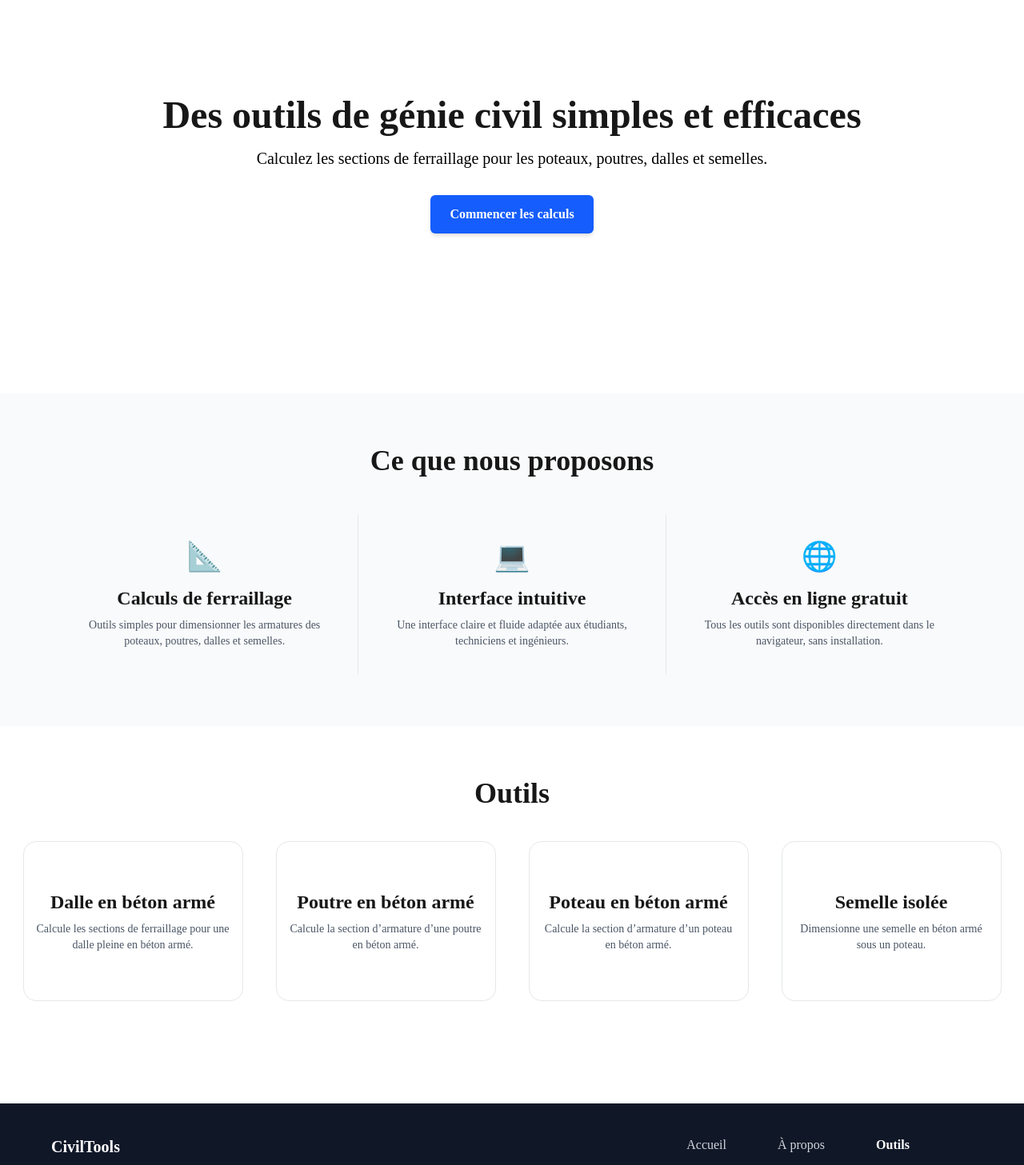
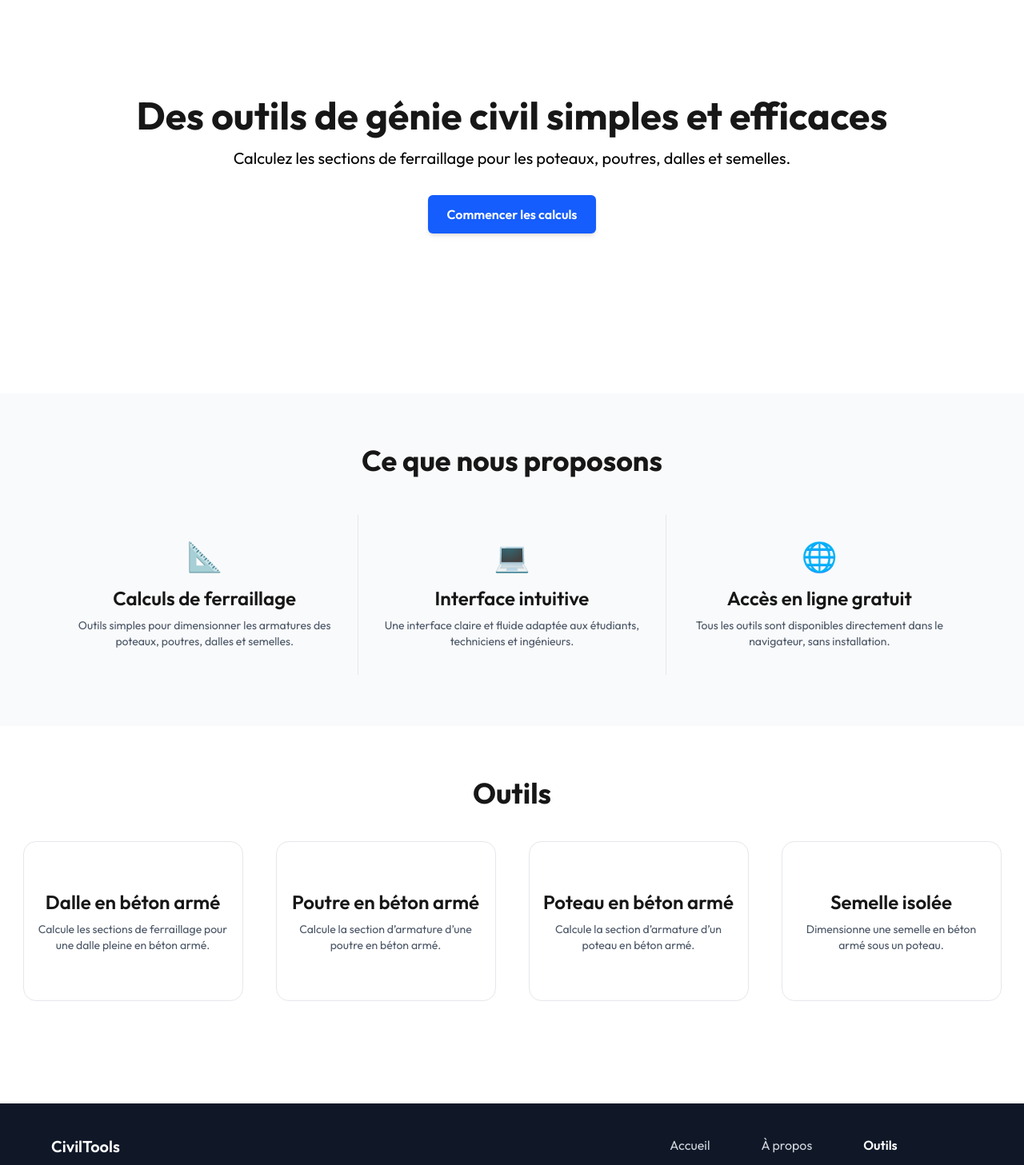
Before and after one commit to NotPalad1n/Civil-Engineering-App, a Next.js app: page / in a window 1280 px wide. Shown: the part 140-1597 px from the top of the page at 80% size. Built offline with nearby package versions, Linux system fonts and the light colour scheme.

Commit message:
Fixed Font

```diff
--- a/app/components/Footer.tsx
+++ b/app/components/Footer.tsx
@@ -6,7 +6,7 @@ export default function Footer() {
       <div className="max-w-6xl mx-auto flex flex-col md:flex-row justify-between items-center md:items-start gap-8 text-center md:text-left">
         {/* Logo / Description */}
         <div>
-          <h2 className="text-xl font-semibold font-outfit text-white mb-2">CivilTools</h2>
+          <h2 className="text-xl font-semibold text-white mb-2">CivilTools</h2>
           <p className="text-sm text-gray-400">
             Outils de calcul de ferraillage pour le génie civil.
           </p>
--- a/app/components/Hero.tsx
+++ b/app/components/Hero.tsx
@@ -3,10 +3,10 @@ import Link from 'next/link';
 export default function Hero() {
   return (
     <div className="z-10 flex flex-col items-center justify-center h-full text-center px-4 py-50">
-      <h1 className="text-4xl sm:text-5xl font-bold font-outfit mb-4">
+      <h1 className="text-4xl sm:text-5xl font-bold mb-4">
         Des outils de génie civil simples et efficaces
       </h1>
-      <p className="text-lg sm:text-xl text-black mb-8 font-outfit">
+      <p className="text-lg sm:text-xl text-black mb-8">
         Calculez les sections de ferraillage pour les poteaux, poutres, dalles et semelles.
       </p>
       <Link href="#tools">
--- a/app/components/ToolCard.tsx
+++ b/app/components/ToolCard.tsx
@@ -10,7 +10,7 @@ export default function ToolCard({ title, description, href }: ToolCardProps) {
   return (
     <Link href={href}>
       <div className="flex flex-col justify-center text-center bg-white rounded-2xl p-4 border border-gray-200 hover:shadow-xl hover:border-blue-500 transition-all duration-300 max-w-[275px] min-h-[200px] mx-auto h-full">
-        <h3 className="text-2xl font-semibold font-outfit mb-2">{title}</h3>
+        <h3 className="text-2xl font-semibold mb-2">{title}</h3>
         <p className="text-gray-600 text-sm">{description}</p>
       </div>
     </Link>
--- a/app/components/WhatWeProvide.tsx
+++ b/app/components/WhatWeProvide.tsx
@@ -2,7 +2,7 @@ export default function WhatWeProvide() {
   return (
     <section className="bg-gray-50 py-16 px-6 ">
       <div className="max-w-6xl mx-auto text-center">
-        <h2 className="text-4xl font-bold font-outfit mb-12">
+        <h2 className="text-4xl font-bold mb-12">
           Ce que nous proposons
         </h2>
 
--- a/app/globals.css
+++ b/app/globals.css
@@ -23,5 +23,5 @@ body {
   background: var(--background);
   color: var(--foreground);
   /* font-family: Arial, Helvetica, sans-serif; */
-  font-family: Outfit;
+  /* font-family: Outfit; */
 }
--- a/app/layout.tsx
+++ b/app/layout.tsx
@@ -1,5 +1,12 @@
 import type { Metadata } from "next";
 import "./globals.css";
+
+import { Outfit } from "next/font/google";
+
+const OutfitFont = Outfit({
+  subsets: ["latin"],
+  variable: "--font-outfit",
+});
 
 export const metadata: Metadata = {
   title: "CivilTools",
@@ -13,7 +20,7 @@ export default function RootLayout({
 }>) {
   return (
     <html lang="en">
-      <body>
+      <body className={`${OutfitFont.className}`}>
         {children}
       </body>
     </html>
```
